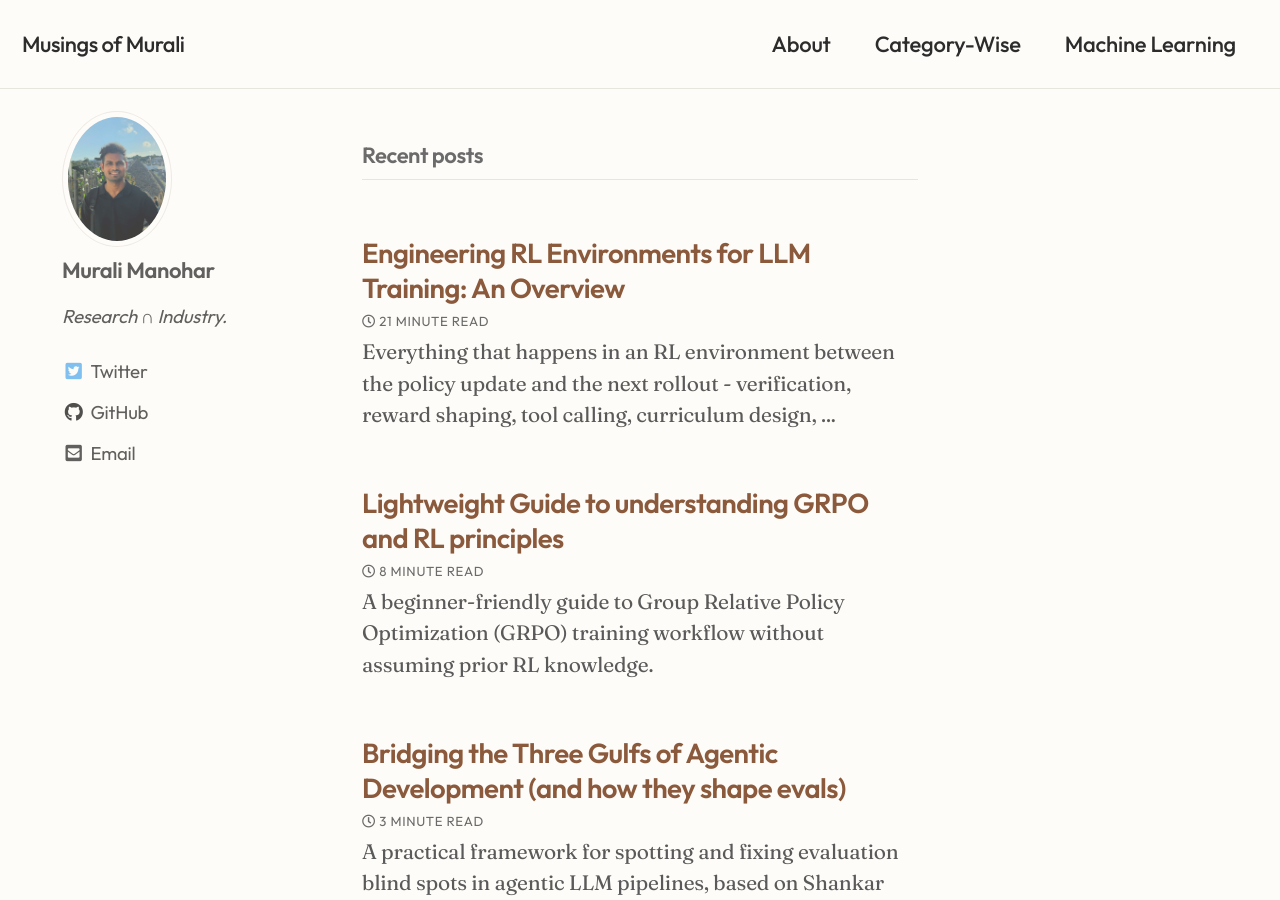
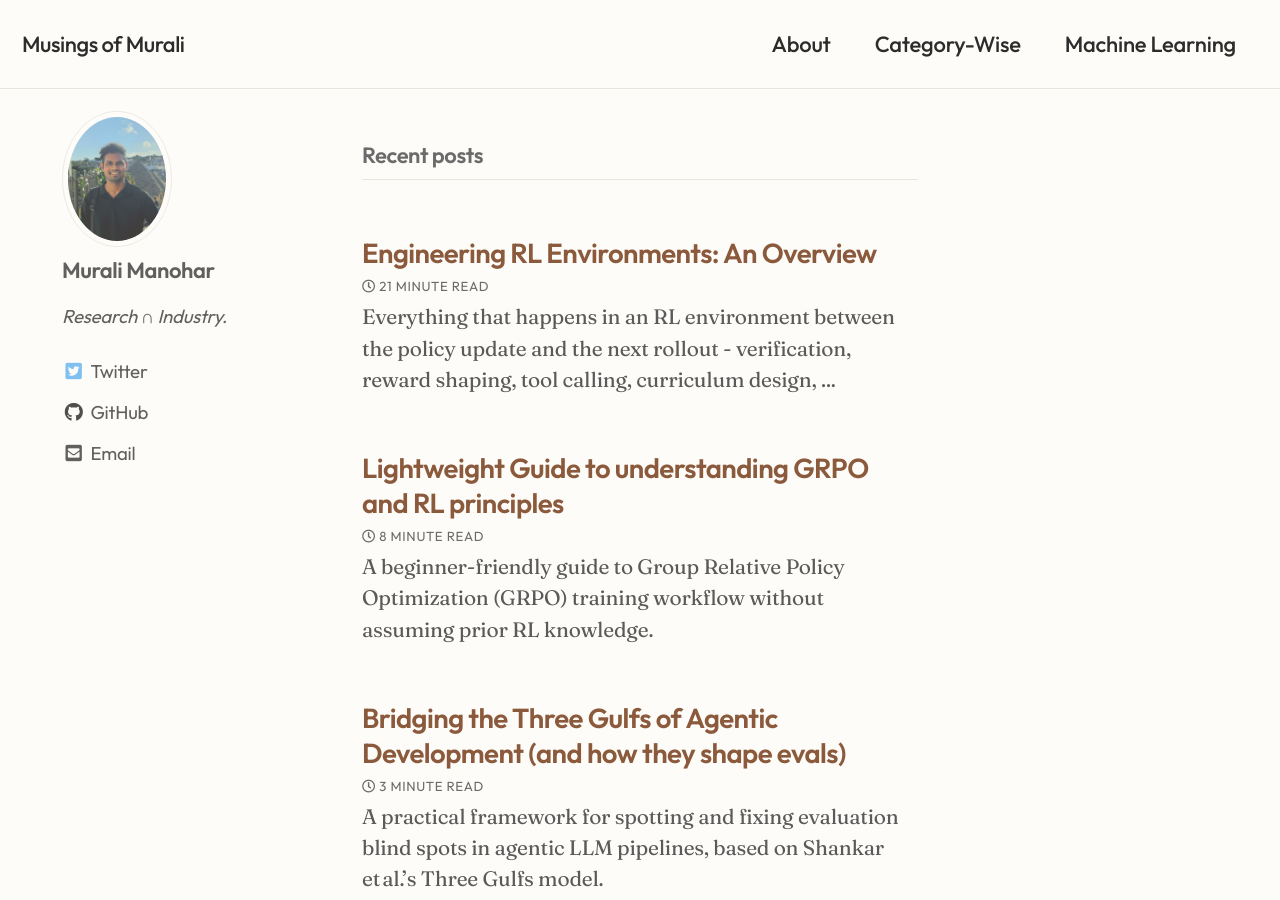
Before and after one commit to gitlost-murali/blogs, a Jekyll site: the page built from index.html, in a window 1280 px wide and 900 px high. Built offline with Jekyll 4.4.1, drawn with Linux system fonts in a browser that asks for light colours; cached includes are drawn as plain includes; the list of posts is cut into pages by our own code.

Commit message:
fix title

```diff
--- a/_posts/2025-20-12-rl-environments.md
+++ b/_posts/2025-20-12-rl-environments.md
@@ -1,5 +1,5 @@
 ---
-title: "Engineering RL Environments for LLM Training: An Overview"
+title: "Engineering RL Environments: An Overview"
 excerpt: Everything that happens in an RL environment between the policy update and the next rollout - verification, reward shaping, tool calling, curriculum design, and the infrastructure that holds it together
 tags: [Machine Learning, Language Models, Reinforcement Learning, RL, Sandbox, Environments, Agents, GRPO, Training, AI]
 date: 2025-12-20 10:30:00 +0530
```
